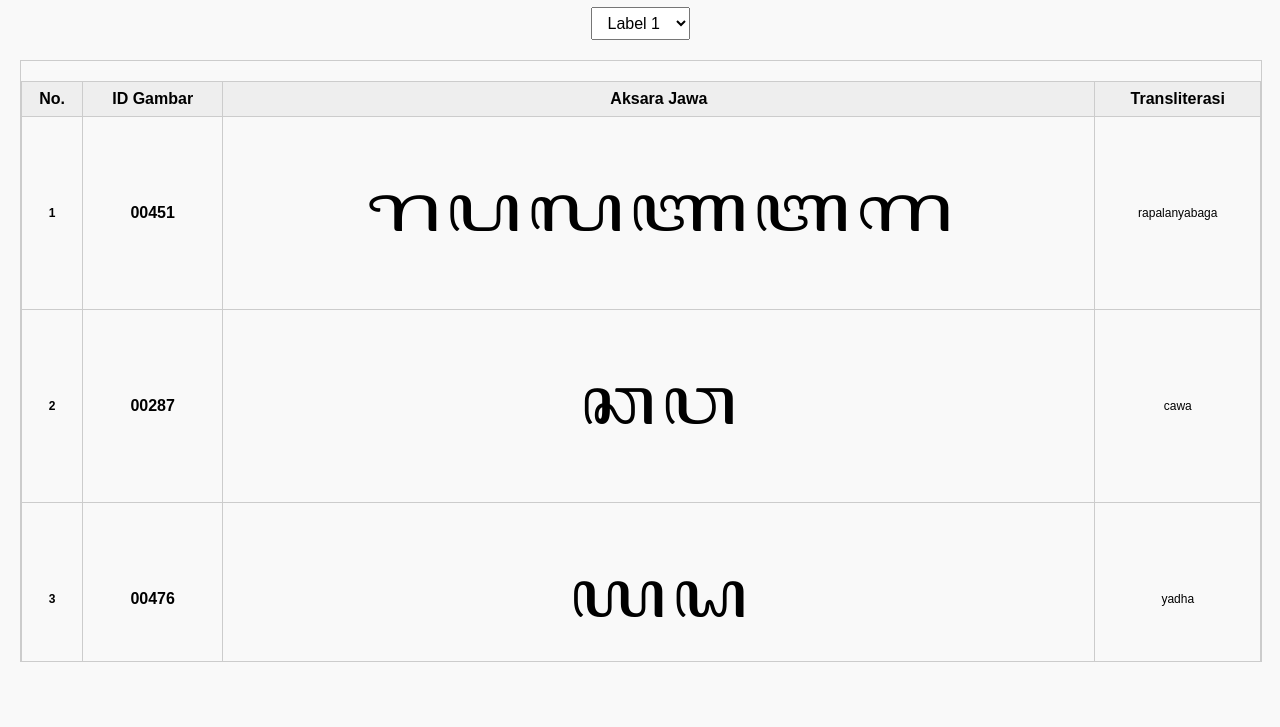
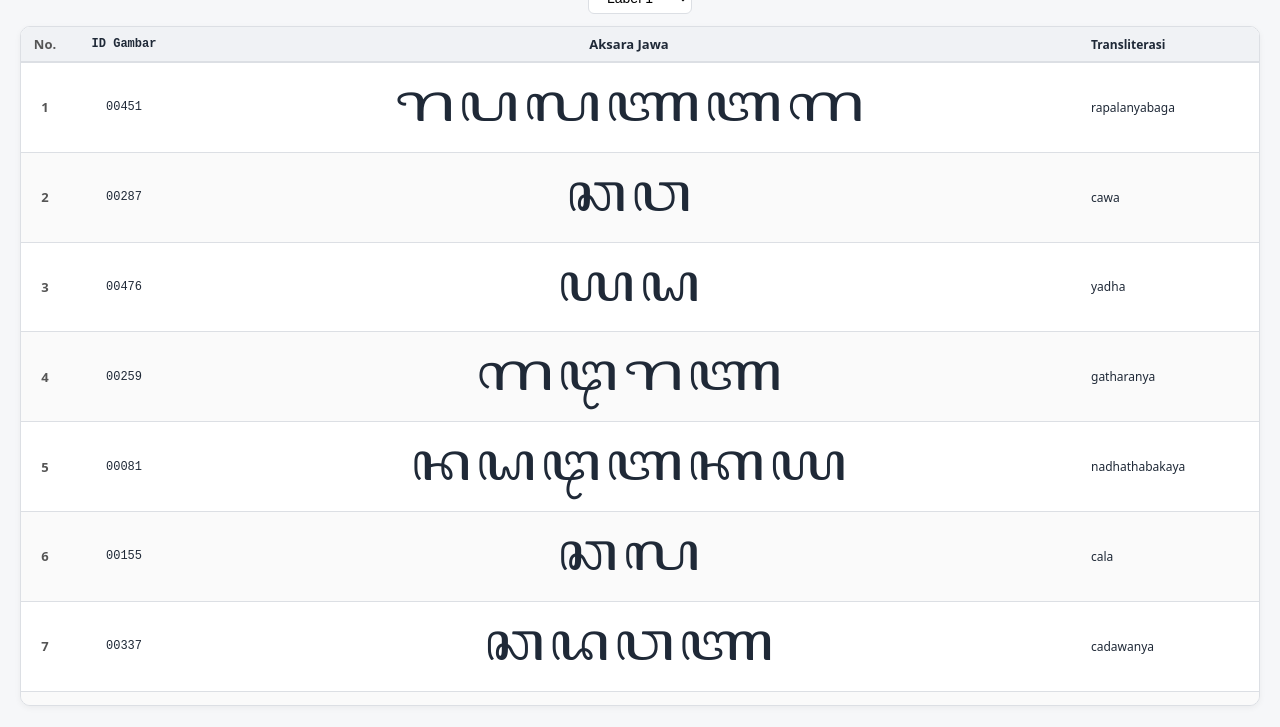
Before and after one commit to adeprastya/ocr-javanese-labeling, a plain HTML site: page index.html in a window 1280 px wide. Shown: the part 73-800 px from the top of the page. Drawn offline with Linux system fonts and the light colour scheme.

Commit message:
update style and csv listing

```diff
--- a/index.html
+++ b/index.html
@@ -1,88 +1,149 @@
-<!DOCTYPE html>
+<!doctype html>
 <html lang="id">
 	<head>
 		<meta charset="UTF-8" />
-		<title>Visualisasi Transkripsi Aksara Jawa</title>
+		<title>Dataset Aksara Jawa</title>
 		<style>
 			@font-face {
 				font-family: "AksaraJawa";
 				src: url("./nyk Ngayogyan Jejeg.ttf") format("truetype");
 			}
 
+			:root {
+				--bg: #f6f7f9;
+				--panel: #ffffff;
+				--border: #dcdfe4;
+				--header: #f0f2f5;
+				--hover: #e8f0fe;
+				--text: #1f2937;
+			}
+
+			* {
+				box-sizing: border-box;
+			}
+
 			body {
-				font-family: Arial, sans-serif;
-				margin: 20px;
-				background: #f9f9f9;
+				margin: 0;
+				padding: 16px 20px;
+				font-family:
+					system-ui,
+					-apple-system,
+					Segoe UI,
+					Roboto,
+					Arial,
+					sans-serif;
+				background: var(--bg);
+				color: var(--text);
 			}
 
 			h1 {
+				margin: 0 0 12px;
 				text-align: center;
+				font-size: 20px;
+				font-weight: 600;
 			}
 
+			/* Selector */
 			select {
 				display: block;
-				margin: 20px auto;
-				padding: 6px 12px;
-				font-size: 16px;
+				margin: 0 auto 12px;
+				padding: 6px 14px;
+				font-size: 14px;
+				border-radius: 6px;
+				border: 1px solid var(--border);
+				background: var(--panel);
+				cursor: pointer;
 			}
 
+			/* Wrapper */
+			.tableWrap {
+				height: calc(100vh - 120px);
+				overflow: auto;
+				background: var(--panel);
+				border-radius: 10px;
+				border: 1px solid var(--border);
+				box-shadow: 0 2px 6px rgba(0, 0, 0, 0.05);
+			}
+
+			/* Table */
 			table {
 				width: 100%;
 				border-collapse: collapse;
-				margin-top: 20px;
+				table-layout: fixed;
 			}
 
+			/* Header */
+			thead th {
+				position: sticky;
+				top: 0;
+				z-index: 10;
+				background: var(--header);
+				border-bottom: 2px solid var(--border);
+				font-size: 13px;
+				font-weight: 600;
+				padding: 8px;
+			}
+
+			/* Cells */
 			th,
 			td {
-				border: 1px solid #ccc;
-				padding: 8px;
+				border-bottom: 1px solid var(--border);
+				padding: 6px 8px;
 				text-align: center;
+				vertical-align: middle;
+				font-size: 13px;
 			}
 
-			th {
-				background: #eee;
+			/* Zebra rows */
+			tbody tr:nth-child(even) {
+				background: #fafafa;
 			}
 
-			.index {
-				font-size: 12px;
-				font-weight: bold;
+			tbody tr:hover {
+				background: var(--hover);
 			}
 
-			.img-id {
-				font-weight: bold;
+			/* Column sizing */
+			th:nth-child(1),
+			td:nth-child(1) {
+				width: 48px;
+				font-weight: 600;
+				color: #555;
 			}
 
-			.aksara {
-				font-family: "AksaraJawa";
-				font-size: 80px;
-				white-space: nowrap;
-			}
-
-			.translit {
+			th:nth-child(2),
+			td:nth-child(2) {
+				width: 110px;
+				font-family: monospace;
 				font-size: 12px;
 			}
 
-			.tableWrap {
-				width: 100%;
-				height: 75vh;
-				overflow-y: scroll;
-				border: 1px solid #ccc;
+			th:nth-child(3),
+			td:nth-child(3) {
+				width: auto;
+			}
+
+			th:nth-child(4),
+			td:nth-child(4) {
+				width: 180px;
+				font-size: 12px;
+				text-align: left;
+				padding-left: 12px;
+			}
+
+			/* Aksara */
+			.aksara {
+				font-family: "AksaraJawa";
+				font-size: 64px;
+				line-height: 1.2;
+				white-space: nowrap;
 			}
 		</style>
 	</head>
 	<body>
-		<h1>Visualisasi Transkripsi Aksara Jawa</h1>
+		<h1>Dataset Aksara Jawa</h1>
 
-		<select id="csvSelect">
-			<option value="label_1.csv">Label 1</option>
-			<option value="label_2.csv">Label 2</option>
-			<option value="label_3.csv">Label 3</option>
-			<option value="label_4.csv">Label 4</option>
-			<option value="label_5.csv">Label 5</option>
-			<option value="label_6.csv">Label 6</option>
-			<option value="label_7.csv">Label 7</option>
-			<option value="label_8.csv">Label 8</option>
-		</select>
+		<select id="csvSelect"></select>
 
 		<div class="tableWrap">
 			<table id="dataTable">
@@ -101,16 +162,27 @@
 		</div>
 
 		<script>
+			const csvSelect = document.getElementById("csvSelect");
 			const tableBody = document.querySelector("#dataTable tbody");
-			const csvSelect = document.getElementById("csvSelect");
 
+			const LABEL_COUNT = 10;
+
+			// Buat option otomatis
+			for (let i = 1; i <= LABEL_COUNT; i++) {
+				const opt = document.createElement("option");
+				opt.value = `label_${i}.csv`;
+				opt.textContent = `Label ${i}`;
+				csvSelect.appendChild(opt);
+			}
+
+			// Restore pilihan terakhir
 			const savedCSV = localStorage.getItem("selectedCSV");
 			if (savedCSV) {
 				csvSelect.value = savedCSV;
 			}
 
 			async function loadCSV(filename) {
-				tableBody.innerHTML = ""; // reset tabel
+				tableBody.innerHTML = "";
 				try {
 					const response = await fetch(filename);
 					if (!response.ok) {
@@ -131,41 +203,28 @@
 
 					const tr = document.createElement("tr");
 
-					// Index angka
 					const indexTd = document.createElement("td");
 					indexTd.textContent = i;
-					indexTd.classList.add("index");
 
-					// ID Gambar
 					const idTd = document.createElement("td");
-					idTd.textContent = row[0].split("_")[2].split(".")[0] || row[0];
-					idTd.classList.add("img-id");
+					idTd.textContent = row[0]?.split("_")[2]?.split(".")[0] || row[0];
 
-					// Aksara Jawa (transcript)
 					const aksaraTd = document.createElement("td");
+					aksaraTd.classList.add("aksara");
 					aksaraTd.textContent = row[1];
-					aksaraTd.classList.add("aksara");
 
-					// Transliterasi
 					const translitTd = document.createElement("td");
 					translitTd.textContent = row[2];
-					translitTd.classList.add("translit");
 
-					tr.appendChild(indexTd);
-					tr.appendChild(idTd);
-					tr.appendChild(aksaraTd);
-					tr.appendChild(translitTd);
-
+					tr.append(indexTd, idTd, aksaraTd, translitTd);
 					tableBody.appendChild(tr);
 				}
 			}
 
 			csvSelect.addEventListener("change", () => {
-				const selected = csvSelect.value;
-				localStorage.setItem("selectedCSV", selected);
-				loadCSV(selected);
+				localStorage.setItem("selectedCSV", csvSelect.value);
+				loadCSV(csvSelect.value);
 			});
-
 			window.addEventListener("DOMContentLoaded", () => {
 				loadCSV(csvSelect.value);
 			});
```
